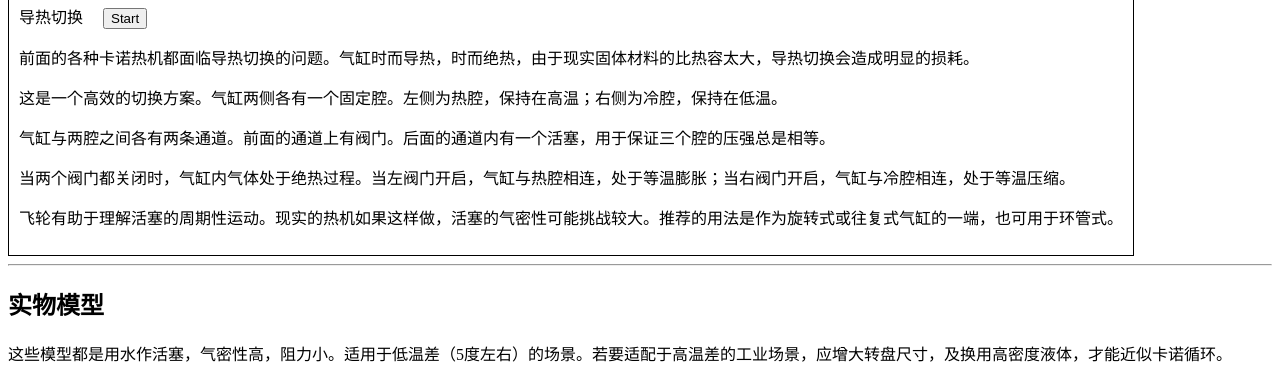
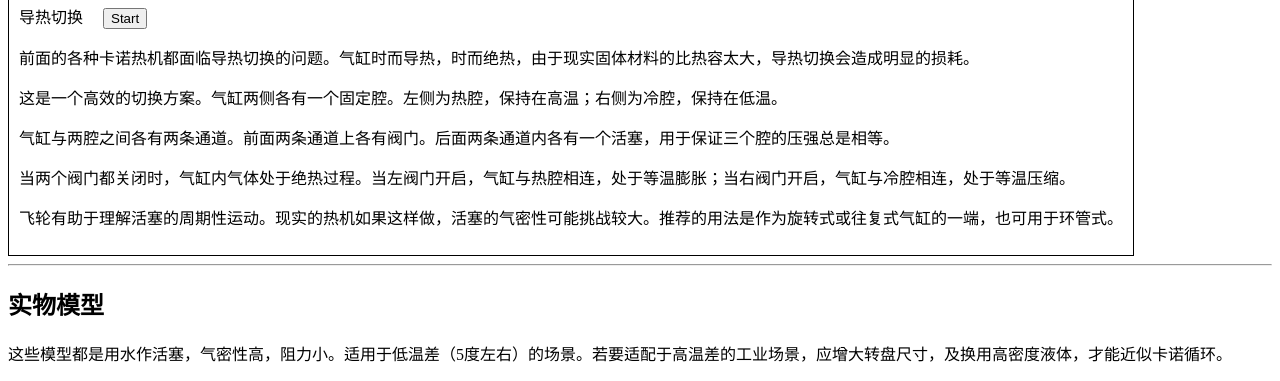
Before and after one commit to saintthor/saintthor.github.io, a plain HTML site: page carnot/index.html in a window 1280 px wide. Shown: the part 3560-3941 px from the top of the page. Drawn offline with nearby package versions, Linux system fonts and the light colour scheme.

Commit message:
edit text

```diff
--- a/carnot/index.html
+++ b/carnot/index.html
@@ -179,7 +179,7 @@
     <div>
         <p>前面的各种卡诺热机都面临导热切换的问题。气缸时而导热，时而绝热，由于现实固体材料的比热容太大，导热切换会造成明显的损耗。</p>
         <p>这是一个高效的切换方案。气缸两侧各有一个固定腔。左侧为热腔，保持在高温；右侧为冷腔，保持在低温。</p>
-        <p>气缸与两腔之间各有两条通道。前面的通道上有阀门。后面的通道内有一个活塞，用于保证三个腔的压强总是相等。</p>
+        <p>气缸与两腔之间各有两条通道。前面两条通道上各有阀门。后面两条通道内各有一个活塞，用于保证三个腔的压强总是相等。</p>
         <p>当两个阀门都关闭时，气缸内气体处于绝热过程。当左阀门开启，气缸与热腔相连，处于等温膨胀；当右阀门开启，气缸与冷腔相连，处于等温压缩。</p>
         <p>飞轮有助于理解活塞的周期性运动。现实的热机如果这样做，活塞的气密性可能挑战较大。推荐的用法是作为旋转式或往复式气缸的一端，也可用于环管式。</p>
     </div>
```
